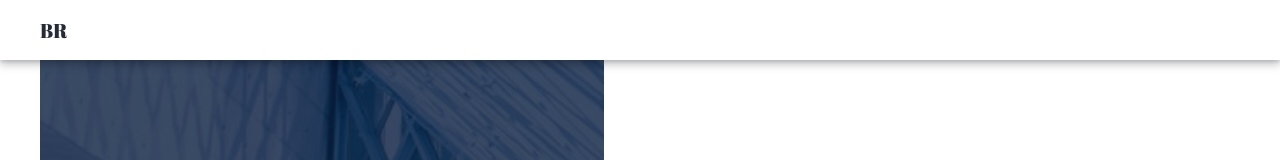
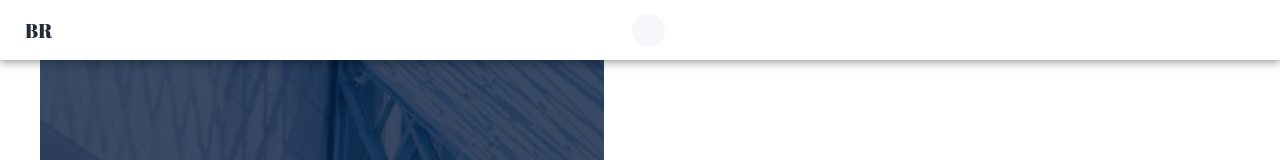
Before and after one commit to zenya385/books-reading, a React (Create React App) app: page /login in a window 1280 px wide. Shown: the top 160 px of the page. Built offline with nearby package versions, Linux system fonts and the light colour scheme.

Commit message:
додає оновлення хедера

```diff
--- a/src/components/navigation/AppBar.jsx
+++ b/src/components/navigation/AppBar.jsx
@@ -1,14 +1,17 @@
 import React from "react";
 import { useSelector } from "react-redux";
 import { NavLink } from "react-router-dom";
-import { getIsLoggedIn } from "../../redux/auth/authSelectors";
+import { getIsLoggedIn, getUserName } from "../../redux/auth/authSelectors";
 import { UserMenu } from "./UserMenu";
 import styles from "./AppBar.module.scss";
 
 const AppBar = () => {
   const isLoggedIn = useSelector(getIsLoggedIn);
+  const userName = useSelector(getUserName);
+  const firsLetter = userName && userName.split("")[0].toUpperCase();
   return (
     <header className={styles.header}>
+      <div className={styles.logo_wrapper}>
         <NavLink
           to="/login"
           exact
@@ -17,6 +20,13 @@ const AppBar = () => {
         >
           BR
         </NavLink>
+      </div>
+      <div className={styles.name_wrapper}>
+        <div className={styles.letter_wrapper}>
+          <span className={styles.firs_letter}>{firsLetter}</span>
+        </div>
+        <span className={styles.name}>{userName}</span>
+      </div>
       {isLoggedIn && <UserMenu />}
     </header>
   );
--- a/src/components/navigation/AppBar.module.scss
+++ b/src/components/navigation/AppBar.module.scss
@@ -4,7 +4,6 @@
   display: flex;
   align-items: center;
   justify-content: space-between;
-  width: 1280px;
   height: 60px;
   padding: 16px 25px;
   background-color: #ffffff;
@@ -12,24 +11,20 @@
   filter: drop-shadow(0px 4px 4px rgba(0, 0, 0, 0.25));
 
   @media screen and (min-width: 320px) {
-    max-width: 320px;
+    min-width: 320px;
     padding-left: 25px;
     padding-right: 25px;
   }
   @media screen and (min-width: 480px) {
-    max-width: 480px;
-    padding-left: 20px;
-    padding-right: 20px;
+    min-width: 480px;
   }
   @media screen and (min-width: 768px) {
-    max-width: 768px;
-    padding-left: 45px;
-    padding-right: 45px;
+    min-width: 768px;
+    padding-left: 25px;
+    padding-right: 25px;
   }
   @media screen and (min-width: 1280px) {
-    max-width: 1280px;
-    padding-left: 40px;
-    padding-right: 40px;
+    width: 100%;
   }
 }
 .link {
@@ -57,3 +52,73 @@
     margin: 0;
   }
 }
+.name_wrapper {
+  @media screen and (min-width: 320px) {
+  }
+
+  @media screen and (min-width: 480px) {
+  }
+  @media screen and (min-width: 768px) {
+    margin: 0 auto;
+    display: flex;
+  }
+  @media screen and (min-width: 1280px) {
+  }
+}
+.letter_wrapper {
+  @media screen and (min-width: 320px) {
+    width: 33px;
+    height: 33px;
+    border-radius: 50%;
+    background: #f5f7fa;
+    display: flex;
+    align-items: center;
+    justify-content: center;
+    position: absolute;
+    right: 77px;
+    top: 15px;
+  }
+  @media screen and (min-width: 480px) {
+  }
+  @media screen and (min-width: 768px) {
+    position: sticky;
+  }
+  @media screen and (min-width: 1280px) {
+  }
+}
+.firs_letter {
+  font-family: "Montserrat";
+  font-style: normal;
+  font-weight: 600;
+  font-size: 14px;
+  line-height: 38px;
+  color: #242a37;
+  margin-left: 0;
+  @media screen and (min-width: 320px) {
+  }
+  @media screen and (min-width: 480px) {
+  }
+  @media screen and (min-width: 768px) {
+  }
+  @media screen and (min-width: 1280px) {
+  }
+}
+.name {
+  @media screen and (min-width: 320px) {
+    display: none;
+  }
+  @media screen and (min-width: 480px) {
+  }
+  @media screen and (min-width: 768px) {
+    display: inline-block;
+    font-family: "Montserrat";
+    font-style: normal;
+    font-weight: 300;
+    font-size: 14px;
+    line-height: 38px;
+    color: #242a37;
+    margin-left: 10px;
+  }
+  @media screen and (min-width: 1280px) {
+  }
+}
--- a/src/components/navigation/UserMenu.jsx
+++ b/src/components/navigation/UserMenu.jsx
@@ -13,10 +13,6 @@ export function UserMenu() {
 
   return (
     <div className={styles.user_menu}>
-      <div className={styles.letter_wrapper}>
-        <span className={styles.firs_letter}>{firsLetter}</span>
-      </div>
-      <span className={styles.name}>{userName}</span>
       <NavLink
         to="/training"
         className={styles.link_training}
--- a/src/components/navigation/UserMenu.module.scss
+++ b/src/components/navigation/UserMenu.module.scss
@@ -38,18 +38,14 @@
 }
 .link_training {
   @media screen and (min-width: 320px) {
-    margin-left: 60px;
     display: flex;
     align-items: center;
   }
   @media screen and (min-width: 480px) {
-    margin-left: 230px;
   }
   @media screen and (min-width: 768px) {
-    margin-left: 150px;
   }
   @media screen and (min-width: 1280px) {
-    margin-left: 410px;
   }
 }
 .link_library {
@@ -59,69 +55,9 @@
   @media screen and (min-width: 480px) {
   }
   @media screen and (min-width: 768px) {
-  }
-  @media screen and (min-width: 1280px) {
-  }
-}
-
-.name {
-  @media screen and (min-width: 320px) {
-    display: none;
-  }
-  @media screen and (min-width: 480px) {
-  }
-  @media screen and (min-width: 768px) {
-    display: inline-block;
-    font-family: "Montserrat";
-    font-style: normal;
-    font-weight: 300;
-    font-size: 14px;
-    line-height: 38px;
-    color: #242a37;
     margin-left: 10px;
   }
   @media screen and (min-width: 1280px) {
-  }
-}
-
-.firs_letter {
-  font-family: "Montserrat";
-  font-style: normal;
-  font-weight: 600;
-  font-size: 14px;
-  line-height: 38px;
-  color: #242a37;
-  margin-left: 0;
-  @media screen and (min-width: 320px) {
-  }
-  @media screen and (min-width: 480px) {
-  }
-  @media screen and (min-width: 768px) {
-  }
-  @media screen and (min-width: 1280px) {
-  }
-}
-
-.letter_wrapper {
-  @media screen and (min-width: 320px) {
-    width: 33px;
-    height: 33px;
-    border-radius: 50%;
-    background: #f5f7fa;
-    display: flex;
-    align-items: center;
-    justify-content: center;
-    position: absolute;
-    right: 77px;
-  }
-  @media screen and (min-width: 480px) {
-  }
-  @media screen and (min-width: 768px) {
-    position: sticky;
-    // margin-left: 255px;
-  }
-  @media screen and (min-width: 1280px) {
-    // margin-left: 510px;
   }
 }
 
@@ -139,6 +75,23 @@
   @media screen and (min-width: 1280px) {
   }
 }
+// .logo_wrapper {
+// }
+// .name_wrapper {
+//   @media screen and (min-width: 320px) {
+//   }
+
+//   @media screen and (min-width: 480px) {
+//   }
+//   @media screen and (min-width: 768px) {
+//     margin: 0 auto;
+//     border: 1px solid red;
+
+//     display: flex;
+//   }
+//   @media screen and (min-width: 1280px) {
+//   }
+// }
 
 // @media screen and (min-width: 320px) {
 
```
Lines whose indentation alone changed are shown as unchanged.
